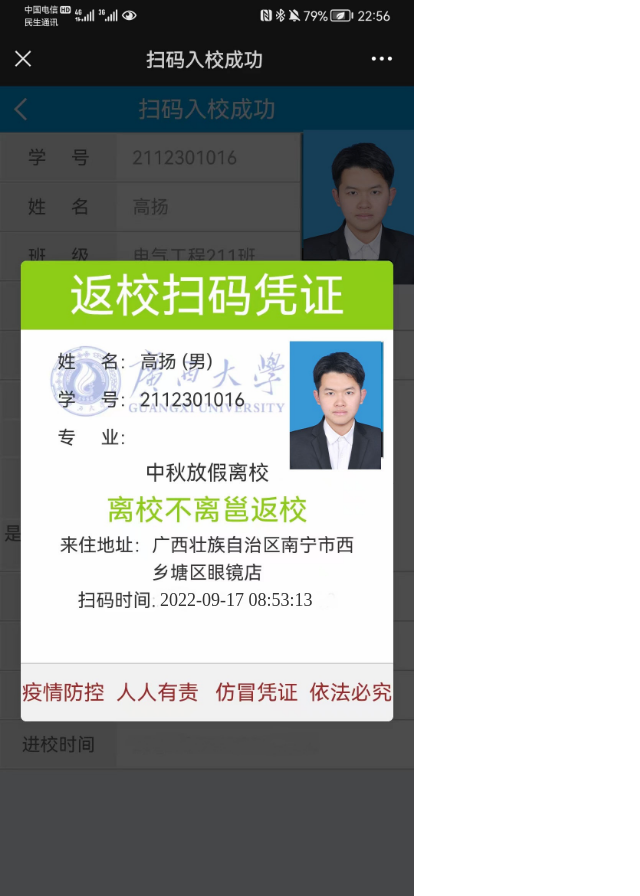
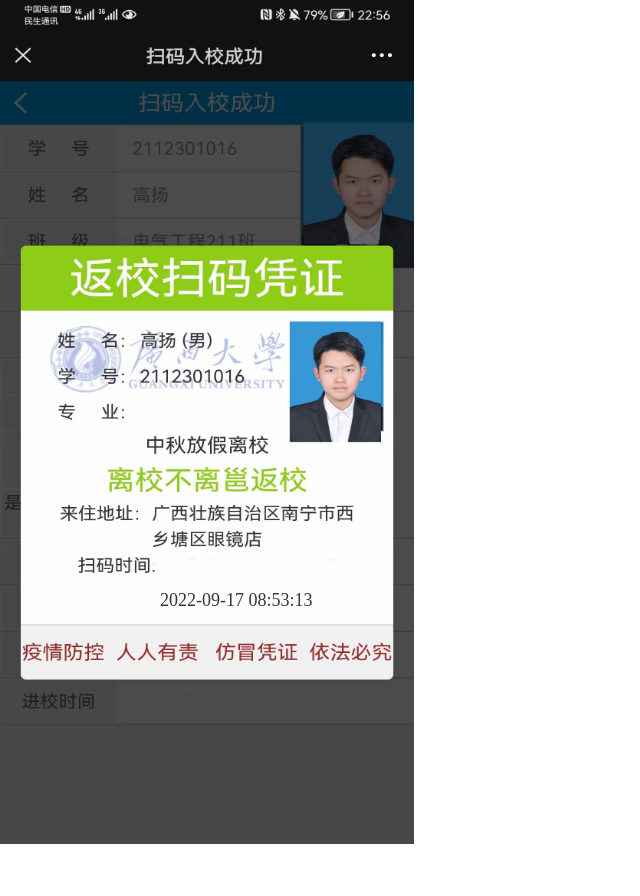
Before and after one commit to GY456456/zhihongruxiao.github.io, a plain HTML site: page index.html in a window 1280 px wide. Shown: the whole page, without its empty margins (0-640 px from the left). After the commit the page ends 844 px from the top, so only its background shows below. Drawn offline with Linux system fonts and the light colour scheme.

Commit message:
Update index.html

```diff
--- a/index.html
+++ b/index.html
@@ -18,7 +18,7 @@
 				float: left;
 				position: absolute;
 				width:414px;
-				height: 896px;
+				height: 844px;
 			}
 			#zp{
 				z-index: 88;
```
